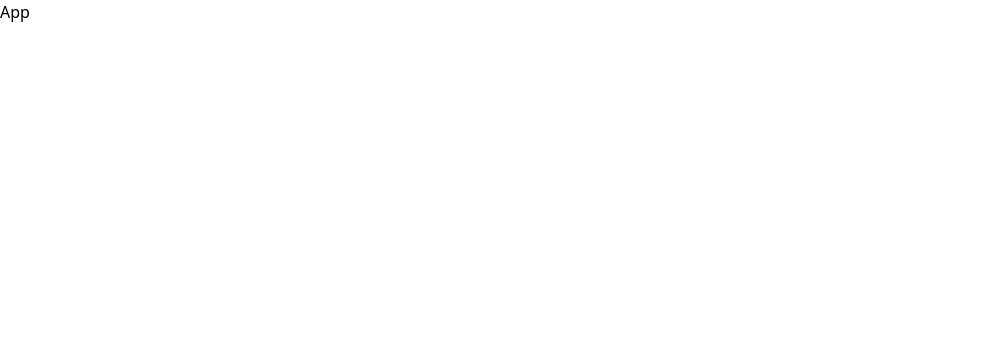
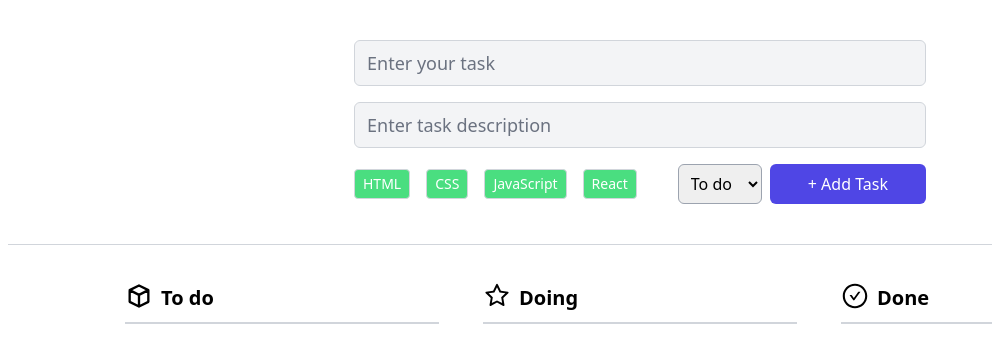
Before and after one commit to SuperiorSU/todo-drag, a React (Create React App) app: page / in a window 1280 px wide. Shown: the top 362 px of the page, without its empty margins (0-992 px from the left). Built offline with nearby package versions, Linux system fonts and the light colour scheme.

Commit message:
package added

```diff
--- a/package.json
+++ b/package.json
@@ -37,6 +37,7 @@
     ]
   },
   "devDependencies": {
+    "ajv": "^7.2.4",
     "tailwindcss": "^3.4.10"
   }
 }
--- a/src/App.js
+++ b/src/App.js
@@ -1,9 +1,69 @@
-import React from 'react'
+import React, { useState, useEffect } from "react";
+import { AiOutlineStar, AiOutlineCheckCircle } from "react-icons/ai";
+import TaskForm from "./components/TaskForm";
+import TaskColumn from "./components/TaskColumn";
+import { HiOutlineCube } from "react-icons/hi";
 
 const App = () => {
+  const [tasks, setTasks] = useState(() => {
+    const oldTasks = localStorage.getItem("tasks");
+    return JSON.parse(oldTasks) || [];
+  });
+  const [activeCard, setActiveCard] = useState(null);
+
+  useEffect(() => {
+    localStorage.setItem("tasks", JSON.stringify(tasks));
+  }, [tasks]);
+
+  const handleDelete = (taskIndex) => {
+    const newTasks = tasks.filter((_, index) => index !== taskIndex);
+    setTasks(newTasks);
+  };
+
+  const onDrop = (status, index) => {
+    if (activeCard == null) return;
+
+    const cardToMove = tasks[activeCard];
+    const updatedCards = tasks.filter((_, idx) => idx !== activeCard);
+
+    updatedCards.splice(index, 0, { ...cardToMove, status: status });
+    setTasks(updatedCards);
+  };
+
   return (
-    <div>App</div>
-  )
-}
+    <div className="grid grid-rows-[230px_auto] p-2">
+      <TaskForm setTasks={setTasks} />
+      <main className="flex justify-around p-5 gap-3 px-[8%]">
+        <TaskColumn
+          title="To do"
+          icon={HiOutlineCube}
+          tasks={tasks}
+          status="todo"
+          handleDelete={handleDelete}
+          setActiveCard={setActiveCard}
+          onDrop={onDrop}
+        />
+        <TaskColumn
+          title="Doing"
+          icon={AiOutlineStar}
+          tasks={tasks}
+          status="doing"
+          handleDelete={handleDelete}
+          setActiveCard={setActiveCard}
+          onDrop={onDrop}
+        />
+        <TaskColumn
+          title="Done"
+          icon={AiOutlineCheckCircle}
+          tasks={tasks}
+          status="done"
+          handleDelete={handleDelete}
+          setActiveCard={setActiveCard}
+          onDrop={onDrop}
+        />
+      </main>
+    </div>
+  );
+};
 
-export default App
+export default App;
--- a/src/components/DropArea.jsx
+++ b/src/components/DropArea.jsx
@@ -1,21 +1,21 @@
-import React from "react";
+import React, { useState } from 'react';
 
 const DropArea = ({ onDrop }) => {
-  const handleDragOver = (e) => {
-    e.preventDefault();
-  };
-
-  const handleDrop = (e) => {
-    e.preventDefault();
-    onDrop();
-  };
+  const [showDropArea, setShowDropArea] = useState(false);
 
   return (
     <div
-      onDragOver={handleDragOver}
-      onDrop={handleDrop}
-      className="h-20 border-2 border-dashed border-gray-300 rounded-lg mb-4"
-    ></div>
+      onDrop={() => {
+        onDrop();
+        setShowDropArea(false);
+      }}
+      onDragOver={(e) => e.preventDefault()}
+      onDragEnter={() => setShowDropArea(true)}
+      onDragLeave={() => setShowDropArea(false)}
+      className={`w-full h-28 border-dashed rounded-md border-[1px] border-gray-400 mb-4 p-2 transition-all duration-75 ease-in-out ${showDropArea ? 'opacity-100' : 'opacity-0'}`}
+    >
+      Drop Here
+    </div>
   );
 };
 
--- /dev/null
+++ b/src/components/Popup.jsx
@@ -0,0 +1,20 @@
+import React from 'react';
+
+const Popup = ({ title, desc, onClose }) => {
+  return (
+    <div className="fixed inset-0 flex items-center justify-center bg-gray-800 bg-opacity-75 z-50">
+      <div className="bg-white rounded-lg shadow-lg p-6 w-1/2">
+        <h2 className="text-2xl font-bold mb-4">{title}</h2>
+        <p>{desc}</p>
+        <button
+          onClick={onClose}
+          className="mt-4 bg-indigo-600 text-white px-4 py-2 rounded-md"
+        >
+          Close
+        </button>
+      </div>
+    </div>
+  );
+};
+
+export default Popup;
--- /dev/null
+++ b/src/components/Tag.jsx
@@ -0,0 +1,22 @@
+import React from "react";
+
+const Tag = ({ tagName, selectTag, selected }) => {
+
+    const tagColors = {
+        HTML: "bg-indigo-500",
+        CSS: "bg-pink-400",
+        JavaScript: "bg-yellow-500",
+        React: "bg-blue-400",
+        default: "bg-green-400",
+    };
+    return (
+        <button
+            type="button"
+            className={`text-sm text-white font-medium border border-gray-300 rounded px-2 py-1 mr-2 cursor-pointer ${selected ? tagColors[tagName] : tagColors.default}`}
+            onClick={() => selectTag(tagName)}>
+            {tagName}
+        </button>
+    );
+};
+
+export default Tag;
--- /dev/null
+++ b/src/components/TaskCard.jsx
@@ -0,0 +1,69 @@
+import React, { useState } from "react";
+import { AiOutlineDelete } from "react-icons/ai";
+import Tag from "./Tag";
+import Popup from "./Popup";
+
+const TaskCard = ({ title, desc = "", tags = [], handleDelete, index, setActiveCard }) => {
+  const [isExpanded, setIsExpanded] = useState(false);
+  const [isPopupOpen, setIsPopupOpen] = useState(false);
+
+  const toggleDescription = () => {
+    setIsExpanded(!isExpanded);
+  };
+
+  const shouldShowToggle = desc.length > 10;
+
+  return (
+    <>
+      <article
+        draggable="true"
+        onDragStart={() => setActiveCard(index)}
+        onDragEnd={() => setActiveCard(null)}
+        className="w-full min-h-[100px] border border-gray-300 rounded-lg p-4 my-4 active:border-[1px] active:opacity-75 cursor-pointer"
+        onClick={() => setIsPopupOpen(true)}
+      >
+        <p className="text-xl font-semibold mb-4">{title}</p>
+        <p>
+          {isExpanded || !shouldShowToggle
+            ? desc
+            : `${desc.slice(0, 10)}...`}
+        </p>
+        {shouldShowToggle && (
+          <button
+            onClick={toggleDescription}
+            className="text-indigo-600 font-medium mt-2"
+          >
+            {isExpanded ? "Show Less" : "Show More"}
+          </button>
+        )}
+        <div className="flex items-center justify-between mt-4">
+          <div className="flex flex-wrap gap-2">
+            {tags.map((tag, index) => (
+              <Tag key={index} tagName={tag} selected />
+            ))}
+          </div>
+          <div
+            className="w-9 h-9 rounded-full flex items-center justify-center cursor-pointer transition-all duration-300 ease-in-out hover:bg-gray-200"
+            onClick={(e) => {
+              e.stopPropagation();
+              handleDelete(index);
+            }}
+          >
+            <AiOutlineDelete
+              className="w-5 h-5 text-gray-600 opacity-50 transition-all duration-300 ease-in-out hover:opacity-80"
+            />
+          </div>
+        </div>
+      </article>
+      {isPopupOpen && (
+        <Popup
+          title={title}
+          desc={desc}
+          onClose={() => setIsPopupOpen(false)}
+        />
+      )}
+    </>
+  );
+};
+
+export default TaskCard;
--- /dev/null
+++ b/src/components/TaskColumn.jsx
@@ -0,0 +1,43 @@
+import React,{useState} from "react";
+import TaskCard from "./TaskCard";
+import DropArea from "./DropArea";
+
+const TaskColumn = ({ title, icon: Icon, tasks, status, handleDelete, setActiveCard, onDrop }) => {
+  const [selectedTags, setSelectedTags] = useState([]);
+
+  const selectTag = (tag) => {
+    setSelectedTags((prevTags) =>
+      prevTags.includes(tag)
+        ? prevTags.filter((t) => t !== tag)
+        : [...prevTags, tag]
+    );
+  };
+
+  return (
+    <section className="w-1/3 p-4">
+      <h2 className="flex items-center text-xl font-semibold mb-4 border-b-2 py-2 border-gray-300">
+        <Icon className="w-7 h-7 mr-2 mb-1" /> {title}
+      </h2>
+      <DropArea onDrop={() => onDrop(status, 0)} />
+      {tasks.map(
+        (task, index) =>
+          task.status === status && (
+            <div key={index}>
+              <TaskCard
+                title={task.task}
+                desc={task.taskDetail}
+                tags={task.tags}
+                handleDelete={handleDelete}
+                index={index}
+                setActiveCard={setActiveCard}
+                selectTag={selectTag} // Ensure this is passed correctly
+              />
+              <DropArea onDrop={() => onDrop(status, index + 1)} />
+            </div>
+          )
+      )}
+    </section>
+  );
+};
+
+export default TaskColumn;
--- /dev/null
+++ b/src/components/TaskForm.jsx
@@ -0,0 +1,93 @@
+import React, { useState } from "react";
+import Tag from "./Tag";
+
+const TaskForm = ({ setTasks }) => {
+  const [taskData, setTaskData] = useState({
+    task: "",
+    taskDetail: "",
+    status: "todo",
+    tags: [],
+  });
+
+  // Function to check if a tag is selected
+  const checkTag = (tag) => taskData.tags.includes(tag);
+
+  // Function to toggle tag selection
+  const selectTag = (tag) => {
+    setTaskData((prev) => {
+      const newTags = prev.tags.includes(tag)
+        ? prev.tags.filter((item) => item !== tag)
+        : [...prev.tags, tag];
+      return { ...prev, tags: newTags };
+    });
+  };
+
+  const handleChange = (e) => {
+    const { name, value } = e.target;
+    setTaskData((prev) => ({ ...prev, [name]: value }));
+  };
+
+  const handleSubmit = (e) => {
+    e.preventDefault();
+    setTasks((prev) => [...prev, taskData]);
+    setTaskData({
+      task: "",
+      taskDetail: "",
+      status: "todo",
+      tags: [],
+    });
+  };
+
+  return (
+    <div className="py-2">
+      <header className="flex items-center justify-center border-b border-gray-300 py-6">
+        <form onSubmit={handleSubmit}>
+          <input
+            type="text"
+            name="task"
+            value={taskData.task}
+            className="text-lg font-medium bg-gray-100 text-black border border-gray-300 rounded-md px-3 py-2 mb-4 w-full placeholder-gray-500"
+            placeholder="Enter your task"
+            onChange={handleChange}
+          />
+          <input
+            type="text"
+            name="taskDetail"
+            value={taskData.taskDetail}
+            className="text-lg font-medium bg-gray-100 text-black border border-gray-300 rounded-md px-3 py-2 mb-4 w-full placeholder-gray-500"
+            placeholder="Enter task description"
+            onChange={handleChange}
+          />
+          <div className="flex items-center justify-between mb-4">
+            <div className="flex gap-2">
+              <Tag tagName="HTML" selectTag={selectTag} selected={checkTag("HTML")} />
+              <Tag tagName="CSS" selectTag={selectTag} selected={checkTag("CSS")} />
+              <Tag tagName="JavaScript" selectTag={selectTag} selected={checkTag("JavaScript")} />
+              <Tag tagName="React" selectTag={selectTag} selected={checkTag("React")} />
+            </div>
+            <div className="flex items-center gap-2">
+              <select
+                name="status"
+                value={taskData.status}
+                className="text-base font-medium border border-gray-400 rounded-md w-32 h-10 px-2"
+                onChange={handleChange}
+              >
+                <option value="todo">To do</option>
+                <option value="doing">Doing</option>
+                <option value="done">Done</option>
+              </select>
+              <button
+                type="submit"
+                className="text-base font-medium bg-indigo-600 text-white rounded-md h-10 w-full px-4 border-none cursor-pointer"
+              >
+                + Add Task
+              </button>
+            </div>
+          </div>
+        </form>
+      </header>
+    </div>
+  );
+};
+
+export default TaskForm;
```
Also changed, not shown: 1 other file (tests, documents, lock files or other folders).
